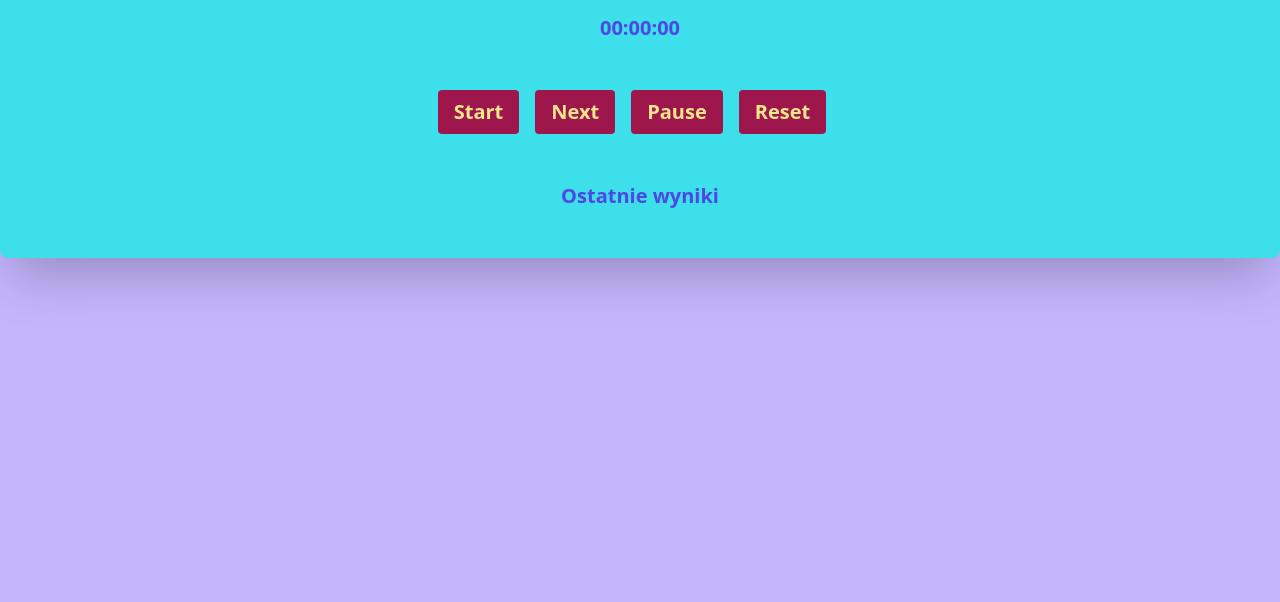
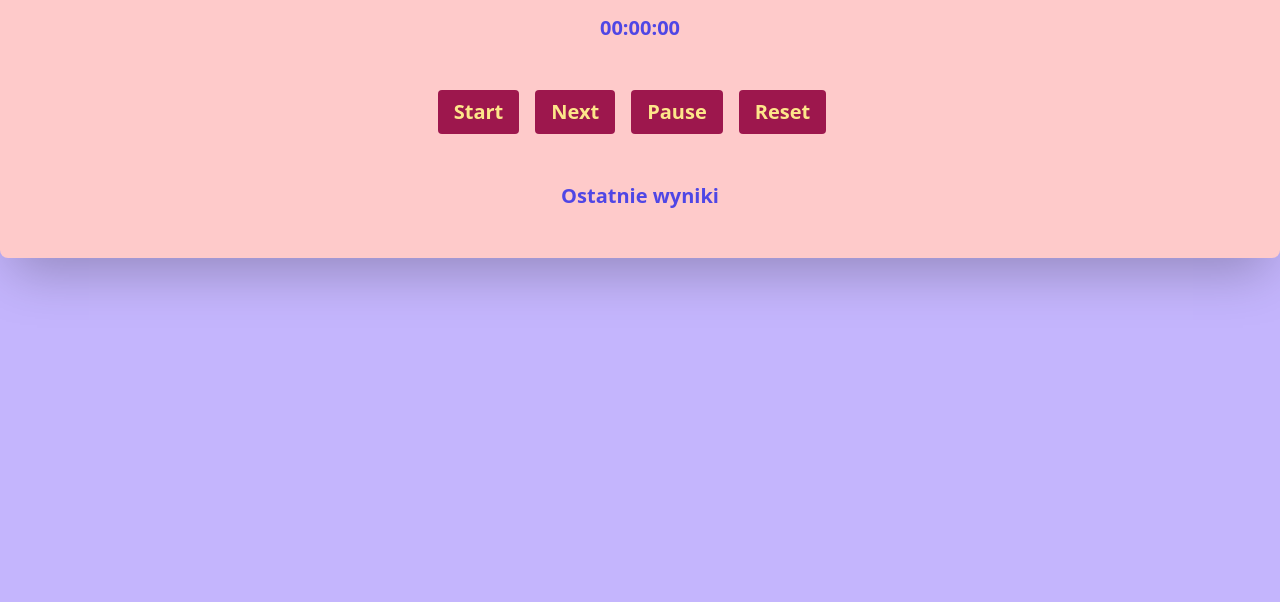
Before and after one commit to majakasprzyk/stop-watch, a plain HTML site: page src/index.html in a window 1280 px wide. Shown: the part 198-800 px from the top of the page. Drawn offline with nearby package versions, Linux system fonts and the light colour scheme.

Commit message:
add descritpion of the project and new color

```diff
--- a/src/index.html
+++ b/src/index.html
@@ -13,7 +13,7 @@
   <body class="bg-purple-300">
     <main
       class="container mx-auto mt-24 p-12 flex flex-col justify-center items-center rounded-lg shadow-2xl"
-      style="background-color: #3cdfea"
+      style="background-color: #fecaca"
     >
       <h1 class="text-3xl font-bold font-sans text-indigo-600">Stopwatch</h1>
 
```
Also changed, not shown: 1 other file.
